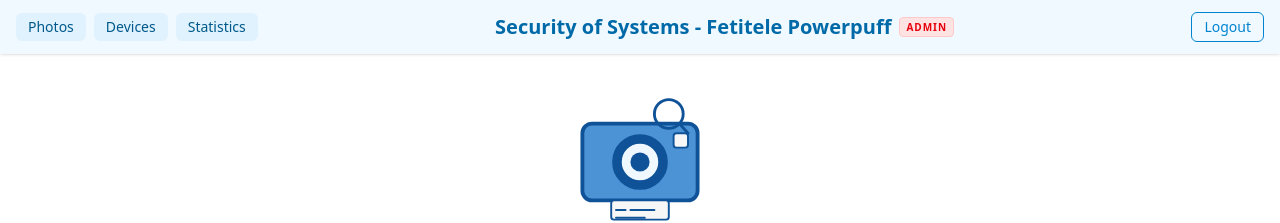
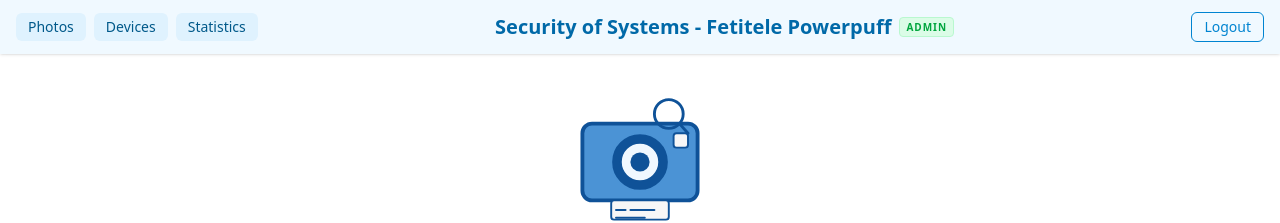
Before and after one commit to vali0901/SS-Project, a React (Vite) app in the folder web/client/: page / in a window 1280 px wide. Shown: the top 223 px of the page. Built offline with nearby package versions, Linux system fonts and the light colour scheme; no server answers; sample sign-in values are in the browser's storage.

Commit message:
POC of ai orchestrator changing something

```diff
--- a/web/client/src/App.tsx
+++ b/web/client/src/App.tsx
@@ -67,7 +67,7 @@ const Layout = () => {
           <div className="flex items-center gap-2">
             <span>Security of Systems - Fetitele Powerpuff</span>
             {isAdmin && (
-              <span className="bg-red-100 text-red-600 text-[10px] px-1.5 py-0.5 rounded border border-red-200 font-black uppercase tracking-widest">
+              <span className="bg-green-100 text-green-600 text-[10px] px-1.5 py-0.5 rounded border border-green-200 font-black uppercase tracking-widest">
                 Admin
               </span>
             )}
```
Also changed, not shown: 1 other file (tests, documents, lock files or other folders).
